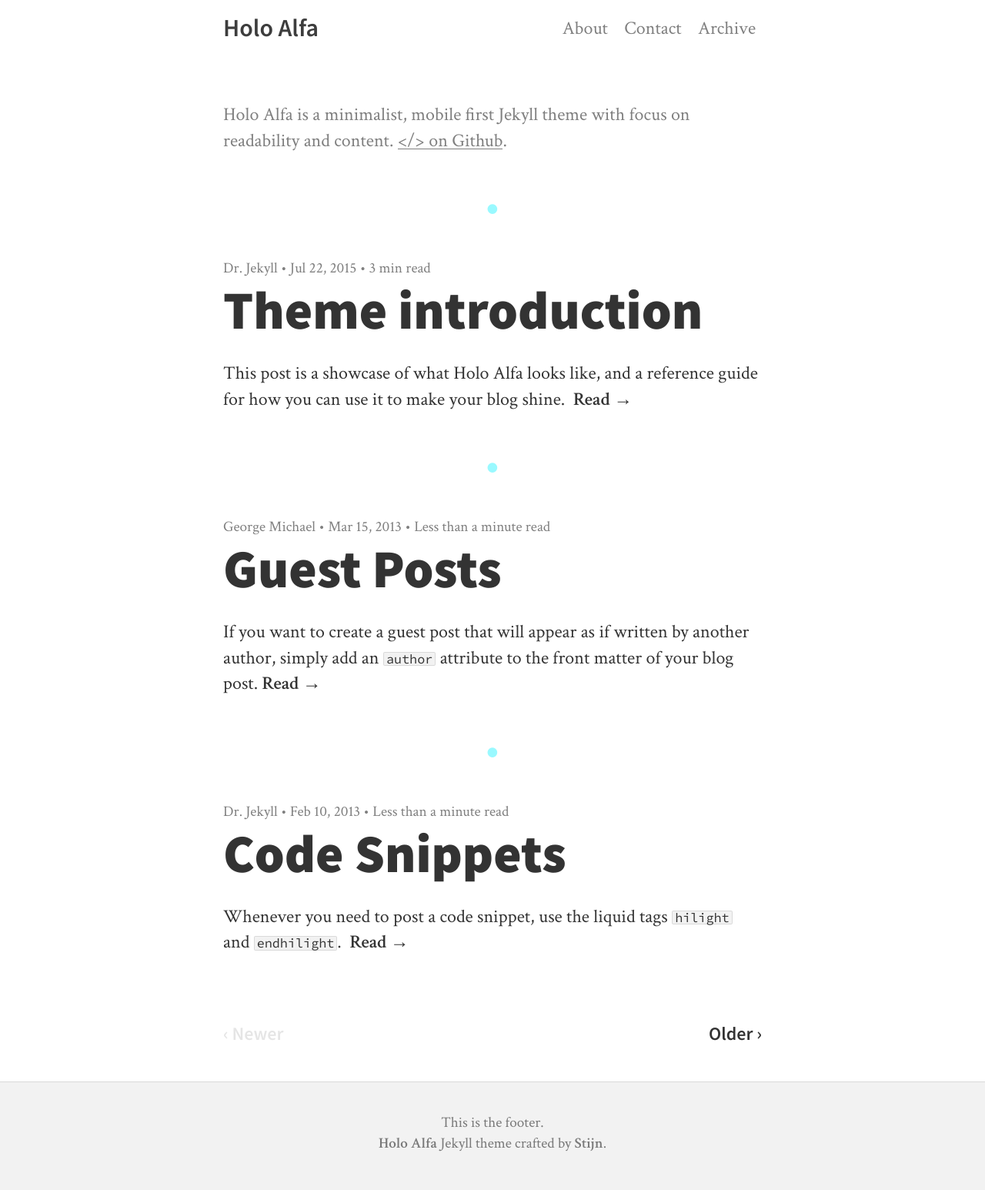
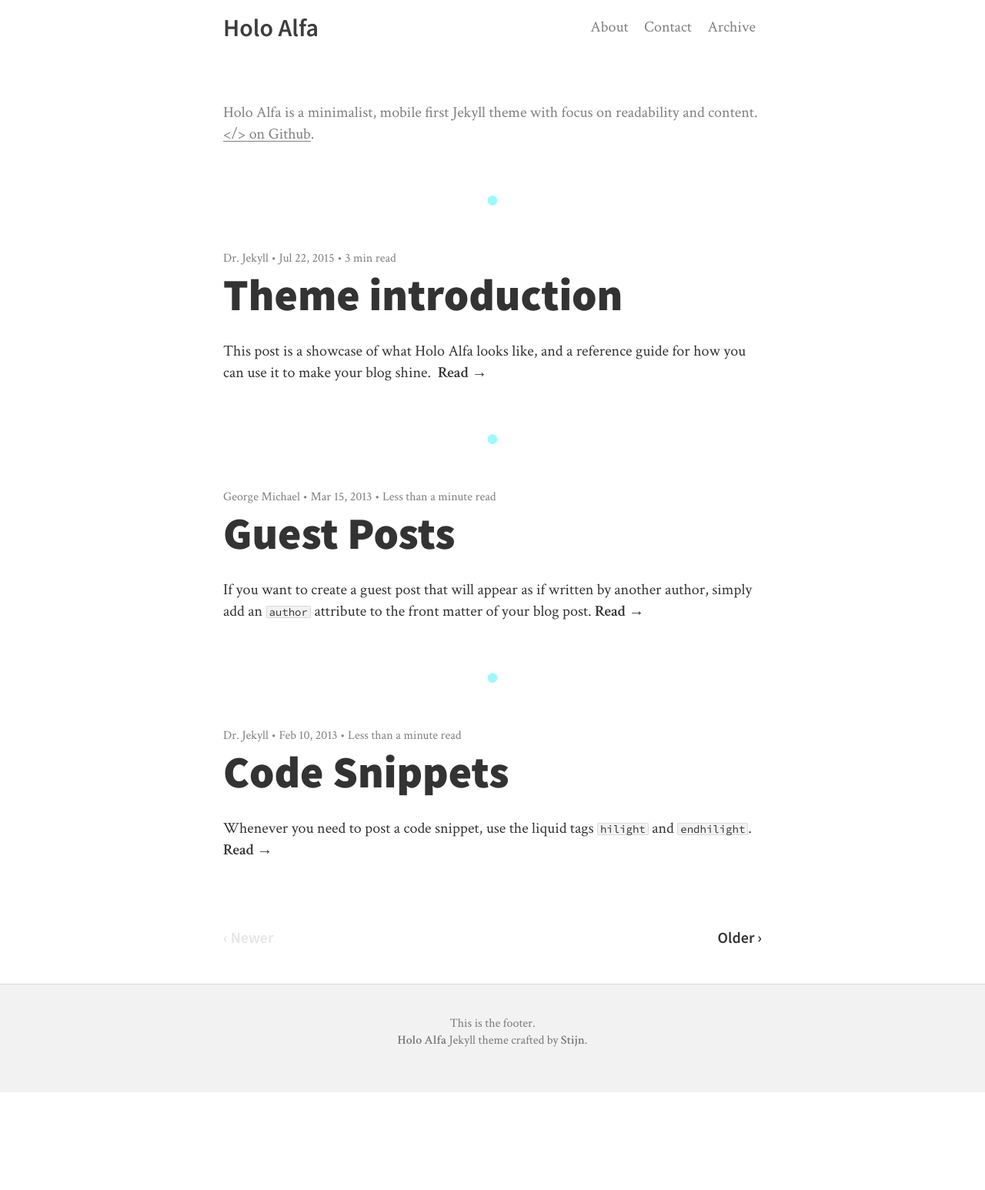
Before and after one commit to stijnvc/holo-alfa, a Jekyll site: the page built from index.html, in a window 1280 px wide. Shown: the whole page at 77% size. Built offline with Jekyll 4.4.1, drawn with Linux system fonts in a browser that asks for light colours; nearby versions of some CDN libraries; the list of posts is cut into pages by our own code; after the commit the page ends 1419 px from its top, so only the background shows below that.

Commit message:
Smaller font sizes
The text was ridiculously huge..

```diff
--- a/css/style.css
+++ b/css/style.css
@@ -20,7 +20,7 @@
 
 body {
   font-family: "Crimson Text", Georgia, Cambria, "Times New Roman", Times, serif;
-  font-size: 22px;
+  font-size: 20px;
   -webkit-font-smoothing: antialiased;
   font-weight: 400;
   color: rgba({{ site.text-color }}, .8);
@@ -395,9 +395,6 @@
   .website-title {
     font-size: 32px;
   }
-  body {
-    font-size: 24px;
-  }
 }
 @media all and (min-width: 500px) {
   .wrap {
```
